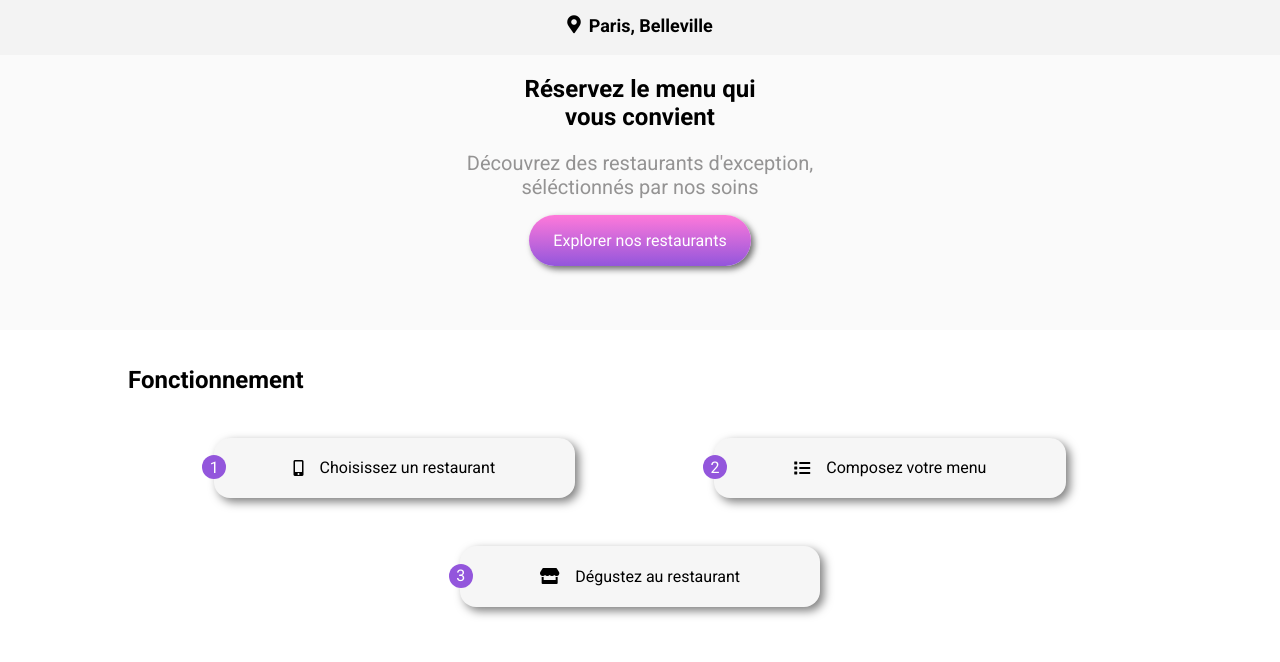
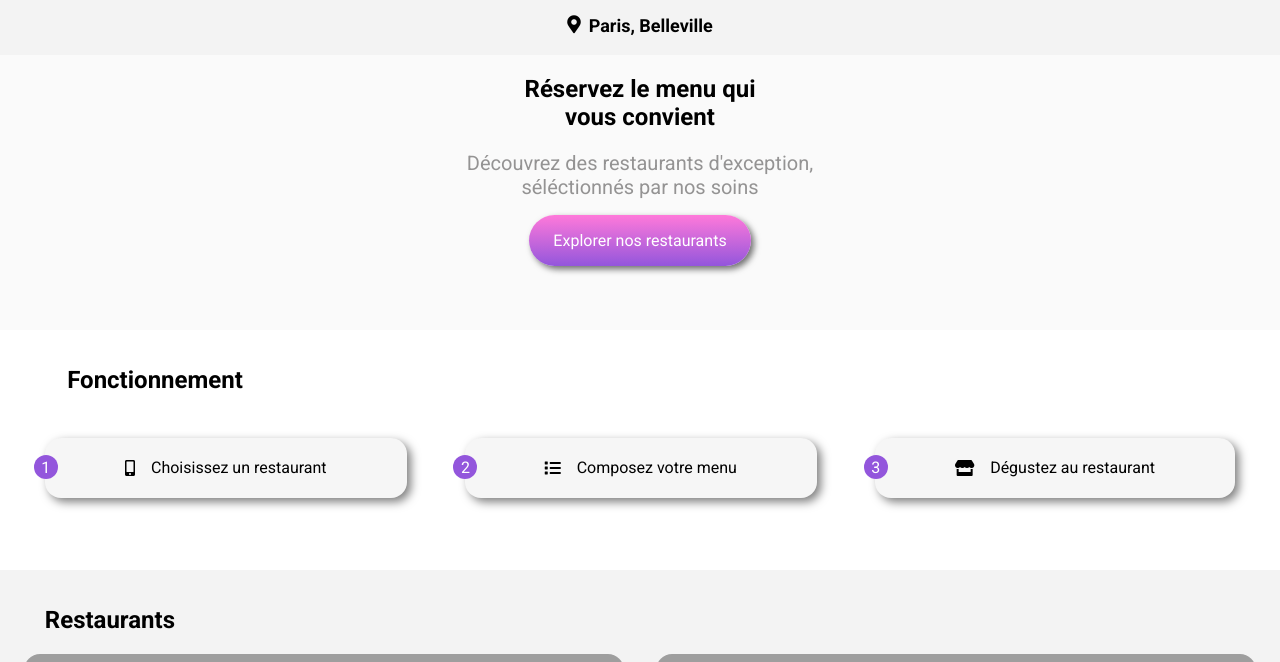
Before and after one commit to LamiaeR/Projet4-openclassrooms, a website: page index.html in a window 1280 px wide. Shown: the part 69-731 px from the top of the page. Drawn offline with Linux system fonts and the light colour scheme; grey boxes are pictures that could not be loaded; a web font is replaced by a local one.

Commit message:
media 700 et 768 reglage bouton accueil

```diff
--- a/sass/composants/_boutons.scss
+++ b/sass/composants/_boutons.scss
@@ -16,7 +16,10 @@
   cursor: pointer;
   background-color: #f6f6f6;
   box-shadow: $box-shadow;
+  @media (min-width: 700px) and (max-width:768px){
+    padding: 1.3rem 13.6rem 1.3rem 13.6rem;
 
+  }
 }
 
 // boutons accueil
@@ -28,17 +31,17 @@
     align-items: center;
     justify-content: center;
     z-index: 1;
-    @media (min-width: 700px) {
+    @media (min-width: 768px) {
       display: flex;
       justify-content: space-around;
-      margin-left: 10%;
-      margin-right: 10%;
+
     }
     @media (min-width: 900px) {
       display: flex;
       justify-content: space-around;
     }
   }
+
   // bouttons page d'acceuil part2
 
   &__liste {
--- a/sass/pages/_accueil.scss
+++ b/sass/pages/_accueil.scss
@@ -67,14 +67,12 @@ p,
   padding: 0%;
   &__title {
     padding-left: 3rem;
-    @media (min-width: 768px){
-    padding-left:13rem;
- }
- @media (min-width: 992px){
-  padding-left:8rem;
+ @media (min-width: 768px){
+  padding-left:4.2rem;
  }
   }
    }
+
 //  part3 les cartes
 .part3 {
   display: flex;
```
Also changed, not shown: css/style.css, 1 other file.
